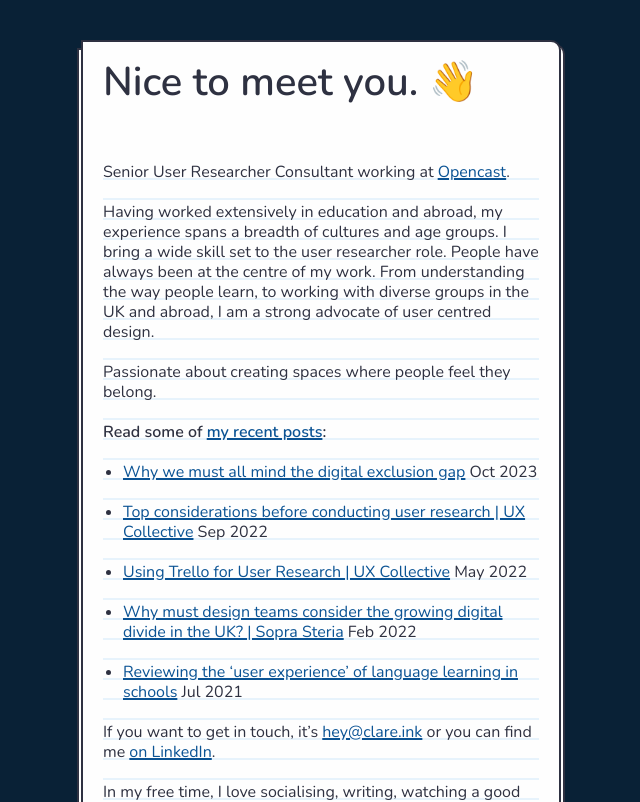
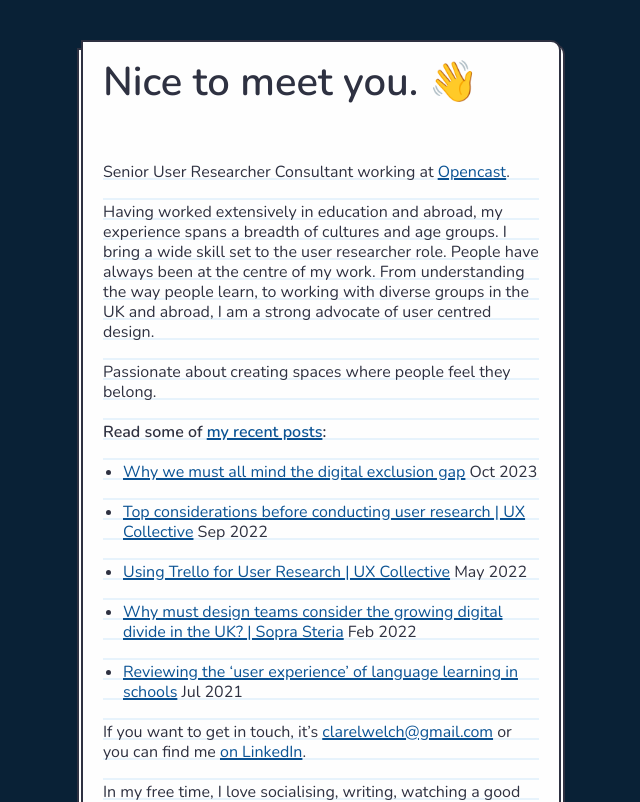
Before and after one commit to mxdvl/clare, a SvelteKit app: page / in a window 1280 px wide. Shown: the top 802 px of the page, without its empty margins (319-959 px from the left). Built offline with nearby package versions, Linux system fonts and the light colour scheme.

Commit message:
fix: use gmail address

```diff
--- a/src/routes/(page)/+page.svelte
+++ b/src/routes/(page)/+page.svelte
@@ -59,8 +59,8 @@
 </ul>
 
 <p>
-	If you want to get in touch, it’s <a href="mailto:hey@clare.ink"
-		>hey@clare.ink</a
+	If you want to get in touch, it’s <a href="mailto:clarelwelch@gmail.com"
+		>clarelwelch@gmail.com</a
 	>
 	or you can find me
 	<a href="http://linkedin.com/in/clare-welch">on LinkedIn</a>.
```
